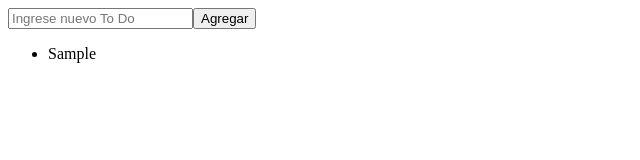
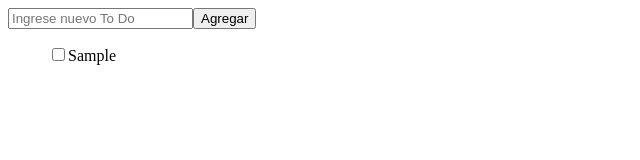
Before and after one commit to Ada-Online-2da-Gen/Todo-App-Angie, a React (Create React App) app: page / in a window 1280 px wide. Both pictures are taken after typing "Sample" into the empty fields and a click on the button "Agregar". Shown: the top 160 px of the page, without its empty margins (0-640 px from the left). Built offline with nearby package versions, Linux system fonts and the light colour scheme.

Commit message:
actualizo #4

```diff
--- /dev/null
+++ b/src/components/Checkbox/Checkbox.js
@@ -0,0 +1,7 @@
+import React from 'react'
+
+const Checkbox = ({ handleCheckboxClick }) => {
+  return <input type="checkbox" onClick={handleCheckboxClick}></input>
+}
+
+export default Checkbox
--- a/src/components/Todo/Todo.js
+++ b/src/components/Todo/Todo.js
@@ -1,5 +1,6 @@
 import React, { useState } from 'react'
 import ListItem from 'components/ListItem/ListItem'
+import Checkbox from 'components/Checkbox/Checkbox'
 import { FaTrashAlt } from 'react-icons/fa'
 import style from './todo.module.scss'
 
@@ -7,13 +8,21 @@ const Todo = ({ todo, index, handleDeleteIconClick }) => {
   const [visible, setVisible] = useState(false)
   const handleIconDelete = () => setVisible(!visible)
 
+  const [statusCheckbox, setStatusCheckbox] = useState('pending')
+
+  const handleCheckboxClick = (event) => {
+    const status = event.target.checked ? 'completed' : 'pending'
+    setStatusCheckbox(status)
+  }
+
   return (
     <ListItem
-      className={style.listItem}
+      className={`${style[statusCheckbox]}`}
       onMouseEnter={handleIconDelete}
       onMouseLeave={handleIconDelete}
       key={index}
     >
+      <Checkbox handleCheckboxClick={handleCheckboxClick}></Checkbox>
       {todo}
       {visible && (
         <FaTrashAlt style={{ paddingLeft: '10px' }} onClick={() => handleDeleteIconClick(index)} />
--- a/src/components/Todo/todo.module.scss
+++ b/src/components/Todo/todo.module.scss
@@ -1,3 +1,8 @@
-.listItem {
+li {
   margin: 10px auto;
+  list-style: none;
 }
+.completed {
+  color: gray;
+  text-decoration: line-through;
+}
```
